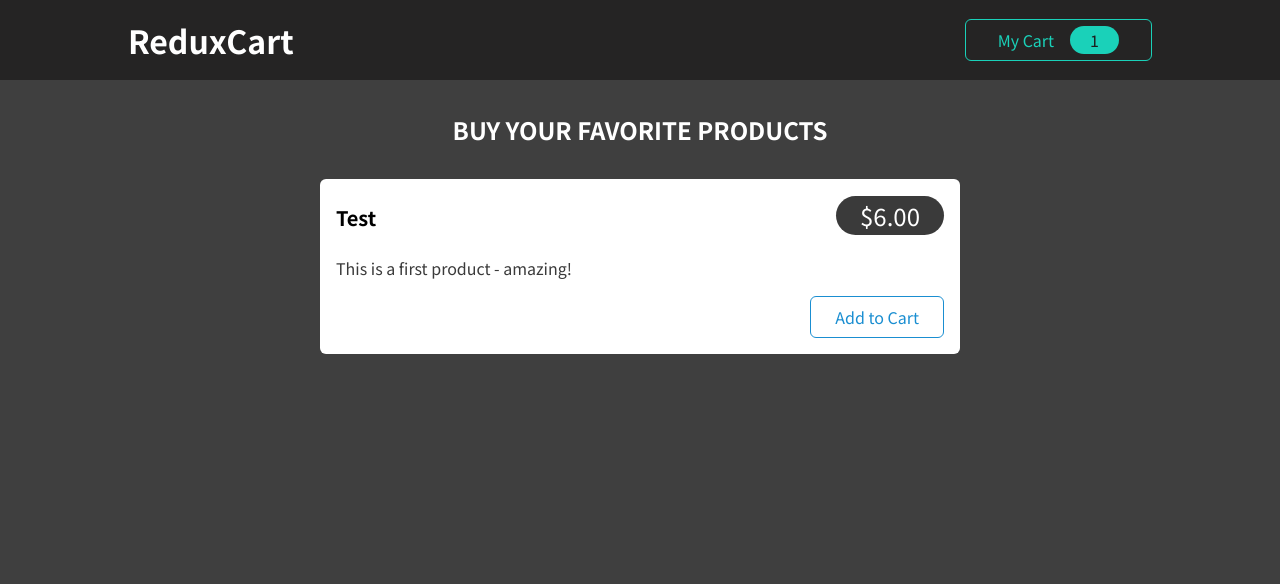
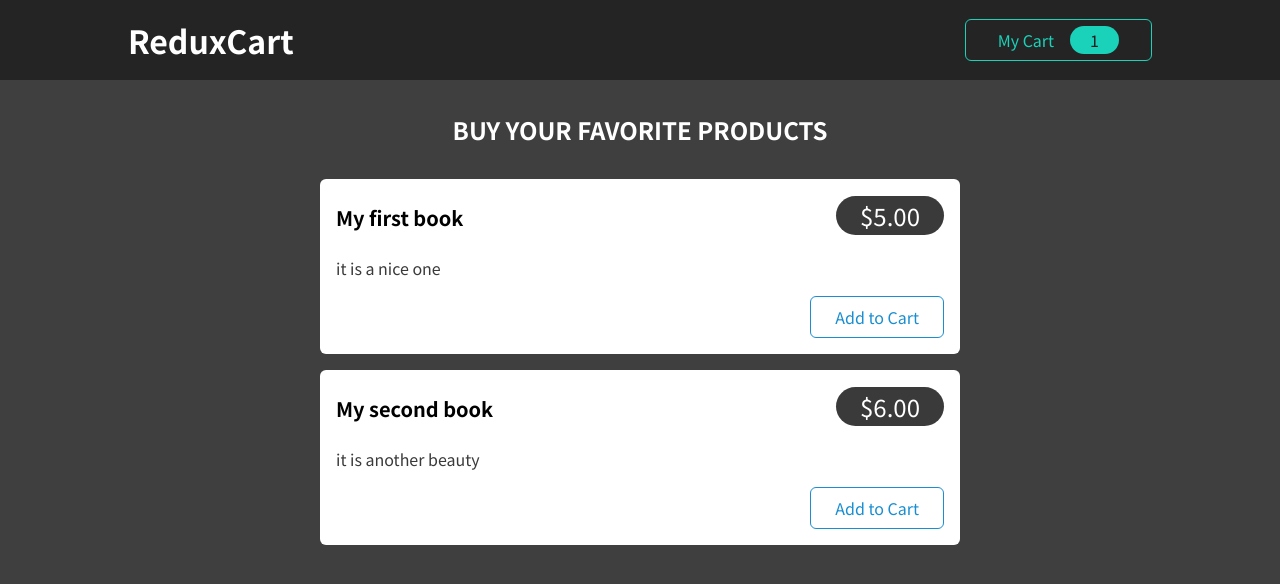
Before and after one commit to Al-ArafatSiddique/redux, a React (Create React App) app: page / in a window 1280 px wide. Shown: the top 584 px of the page. Built offline with nearby package versions, Linux system fonts and the light colour scheme.

Commit message:
dummy product added in product.js

```diff
--- a/src/components/Shop/Products.js
+++ b/src/components/Shop/Products.js
@@ -1,16 +1,26 @@
 import ProductItem from './ProductItem';
 import classes from './Products.module.css';
+
+const DUMMY_PRODUCTS = [
+  {id: 'p1', price: 5, title: 'My first book', description: 'it is a nice one'},
+  {id: 'p2', price: 6, title: 'My second book', description: 'it is another beauty'}
+
+]
+
 
 const Products = (props) => {
   return (
     <section className={classes.products}>
       <h2>Buy your favorite products</h2>
       <ul>
+        {DUMMY_PRODUCTS.map((product)=>
         <ProductItem
-          title='Test'
-          price={6}
-          description='This is a first product - amazing!'
-        />
+        key={product.id}
+        title={product.title}
+        price={product.price}
+        description={product.description}
+      />)}
+
       </ul>
     </section>
   );
```
